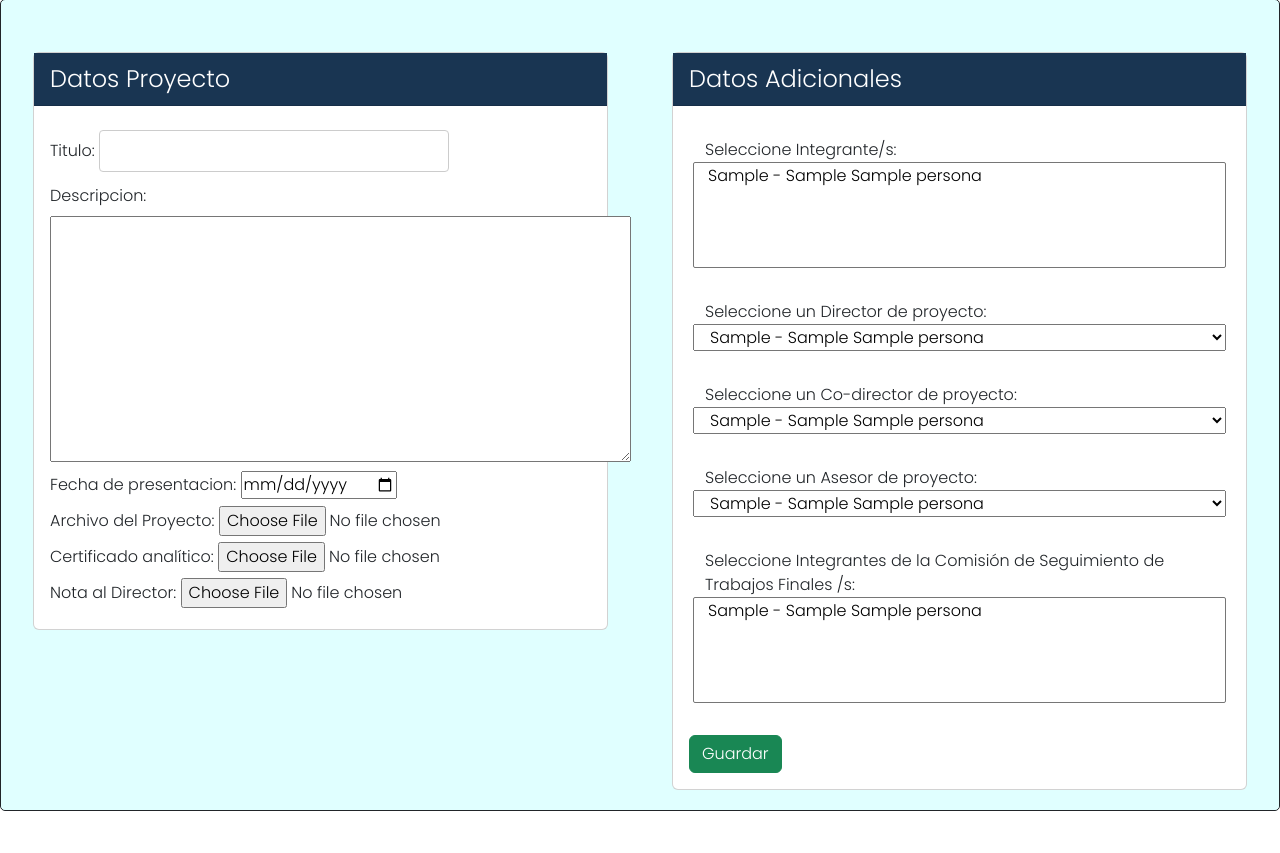
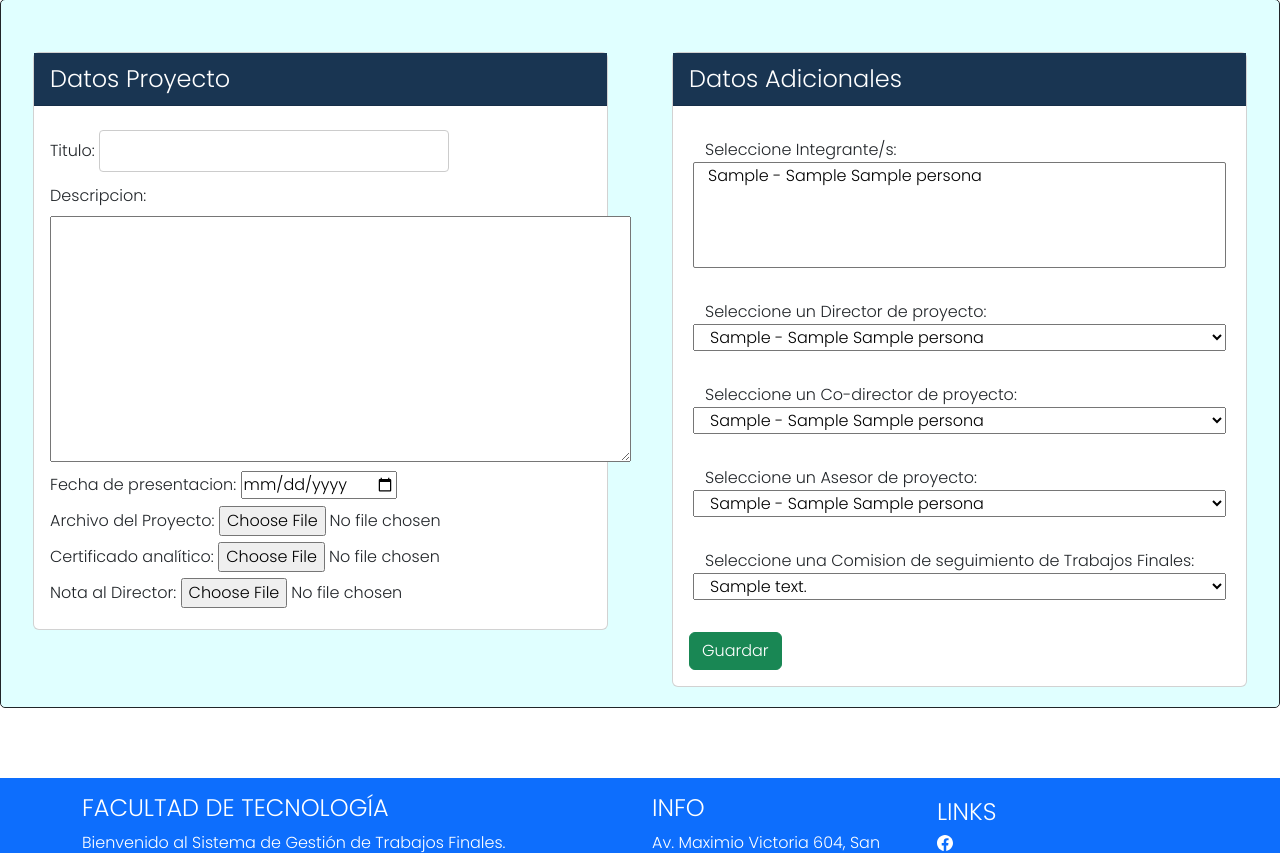
Before and after one commit to VicRamD/lab-prog-3, a Django app: page /index/proyectos/nuevo_proyecto in a window 1280 px wide. Shown: the part 129-982 px from the top of the page. Run offline with Django 5.2, Linux system fonts and the light colour scheme; tables that the repository leaves empty hold one stand-in row (values such as "Sample post").

Commit message:
Modificacion de formulario para asignar CSTF

```diff
--- a/gestion/models.py
+++ b/gestion/models.py
@@ -24,12 +24,15 @@
 class Defensa(models.Model):
     proyecto = models.OneToOneField(Proyecto, on_delete=models.CASCADE, related_name="defensa_proyecto", null=True, blank=True)
     fecha = models.DateField()
-    nota = models.IntegerField()
-    acta = models.FileField(upload_to='uploads/')
+    nota = models.IntegerField(null=True, blank=True)
+    acta = models.FileField(upload_to='uploads/', null=True, blank=True)
 
 class Comision(models.Model):
+    descripcion = models.CharField(default="Comisión nueva")
+
+class ComisionProyecto(models.Model):
     proyecto = models.OneToOneField(Proyecto, on_delete=models.PROTECT, related_name="comision_proyecto")
-
+    comision = models.OneToOneField(Comision, on_delete=models.PROTECT, related_name="proyecto_comision")
 class InstanciaEvaluacion(models.Model):
     DESCRIPCION_EVALUACION = (
         ('COMISION DE SEGUIMIENTO', 'COMISION DE SEGUIMIENTO'),
--- a/gestion/templates/proyectos/detalleProyecto.html
+++ b/gestion/templates/proyectos/detalleProyecto.html
@@ -15,7 +15,7 @@
             <a href="#" class="btn bam">Detalle de Director</a>
             <a href="#" class="btn bam">Detalle de Co-director</a>
             <a href="#" class="btn bam">Detalle de Asesor</a>
-            <a href="#" class="btn bam">Movimientos</a>
+            <a href="{% url 'gestion:movimientos' proyecto.id %}" class="btn bam">Movimientos</a>
         </div>
         <div class="col-sm-10 columna-tabla">
           <div class="table-responsive mt-3">
--- a/gestion/templates/proyectos/nuevo_proyecto.html
+++ b/gestion/templates/proyectos/nuevo_proyecto.html
@@ -101,10 +101,10 @@
                                     </div>
                                     <div class="row p-3">
                                         <div class="col-md-6"></div>
-                                        <label for="comision_seleccionada">Seleccione Integrantes de la Comisión de Seguimiento de Trabajos Finales /s:</label>
-                                        <select name="comision_seleccionada" multiple>
-                                        {% for docente in docentes %}
-                                          <option value="{{ docente.id }}">{{ docente.dni }} - {{ docente.apellido }} {{ docente.nombre }}</option>
+                                        <label for="comision_seleccionada">Seleccione una Comision de seguimiento de Trabajos Finales:</label>
+                                        <select name="comision_seleccionada">
+                                        {% for comision in comisiones %}
+                                          <option value="{{ comision.id }}">{{ comision.descripcion }}</option>
                                         {% endfor %}
                                         </select>
                                     </div>
--- a/gestion/views.py
+++ b/gestion/views.py
@@ -5,7 +5,7 @@
 from django.utils import timezone
 from django.urls import reverse
 
-from gestion.models import Proyecto, Comision, InstanciaEvaluacion, Evaluacion
+from gestion.models import Proyecto, Comision, InstanciaEvaluacion, ComisionProyecto
 from gestion.forms import ProyectoForm, EvaluacionForm, DefensaForm
 from persona.models import Estudiante, IntegranteProyecto, Asesor, Docente, RolProyecto, IntegranteComision,AsesorProyecto
 
@@ -30,21 +30,17 @@
 
 def agregarRolProyecto(docente_seleccionado, proyecto, rol):
     docente = Docente.objects.get(id=docente_seleccionado)
-    director_proyecto_instance = RolProyecto(descripcion=rol,
+    rol_proyecto_instance = RolProyecto(descripcion=rol,
                                              proyecto=proyecto,
                                              docente=docente,
                                              fecha_alta=timezone.now(),
                                              fecha_baja=None)
-    director_proyecto_instance.save()
+    rol_proyecto_instance.save()
 
-def agregarCSTFProyecto(comision_seleccionada, proyecto):
-    docentes_seleccionados = Docente.objects.filter(id__in=comision_seleccionada)
-    comision_instance = Comision(proyecto=proyecto)
+def agregarCSTFProyecto(id_comision, proyecto):
+    comision = get_object_or_404(Comision, id=id_comision)
+    comision_instance = ComisionProyecto(proyecto=proyecto, comision=comision)
     comision_instance.save()
-    for docente in docentes_seleccionados:
-        comision_proyecto_instance = IntegranteComision(comision=comision_instance,
-                                                          docente=docente)
-    comision_proyecto_instance.save()
 
 def agregarInstanciaEvaluacion(descripcion, proyecto):
     instancia_evaluacion_instance = InstanciaEvaluacion(descripcion=descripcion, proyecto=proyecto)
@@ -65,13 +61,13 @@
         director_seleccionado = request.POST.getlist('director_seleccionado')
         codirector_seleccionado = request.POST.getlist('codirector_seleccionado')
         comision_seleccionada = request.POST.getlist('comision_seleccionada')
-        if form_proyecto.is_valid() and integrantes_seleccionados and asesor_seleccionado and director_seleccionado and codirector_seleccionado and comision_seleccionada:
+        if form_proyecto.is_valid() and integrantes_seleccionados and asesor_seleccionado and director_seleccionado and codirector_seleccionado:
             proyecto_instance = form_proyecto.save()
             agregarIntegranteProyecto(integrantes_seleccionados, proyecto_instance)
             agregarRolProyecto(director_seleccionado[0], proyecto_instance, 'Director')
             agregarRolProyecto(codirector_seleccionado[0], proyecto_instance, 'Codirector')
             agregarAsesorProyecto(asesor_seleccionado[0], proyecto_instance)
-            agregarCSTFProyecto(comision_seleccionada, proyecto_instance)
+            agregarCSTFProyecto(comision_seleccionada[0], proyecto_instance)
             agregarInstanciaEvaluacion('COMISION DE SEGUIMIENTO', proyecto_instance)
 
             messages.success(request, 'Se ha creado el proyecto correctamente.')
@@ -83,11 +79,13 @@
     estudiantes = Estudiante.objects.all()
     asesores = Asesor.objects.all()
     docentes = Docente.objects.all()
+    comisiones = Comision.objects.all()
     return render(request, 'proyectos/nuevo_proyecto.html', {
         'form_proyecto': form_proyecto,
         'estudiantes': estudiantes,
         'asesores': asesores,
-        'docentes': docentes
+        'docentes': docentes,
+        'comisiones': comisiones
     })
 
 def controlEstado(id):
--- a/persona/models.py
+++ b/persona/models.py
@@ -54,7 +54,7 @@
 
 class IntegranteProyecto(models.Model):
     proyecto = models.ForeignKey(Proyecto, on_delete=models.PROTECT, related_name="proyecto_integrante")
-    estudiante = models.OneToOneField(Estudiante, on_delete=models.PROTECT, related_name="estudiante")
+    estudiante = models.ForeignKey(Estudiante, on_delete=models.PROTECT, related_name="estudiante")
     fecha_alta = models.DateField(blank=True)
     fecha_baja = models.DateField(blank=True, null=True)
 class IntegranteComision(models.Model):
```
Also changed, not shown: gestion/migrations/0002_remove_comision_proyecto_comision_descripcion_and_more.py (added), persona/migrations/0002_integrantecomision_descripcion_and_more.py (added), persona/migrations/0003_remove_integrantecomision_descripcion.py (added).
